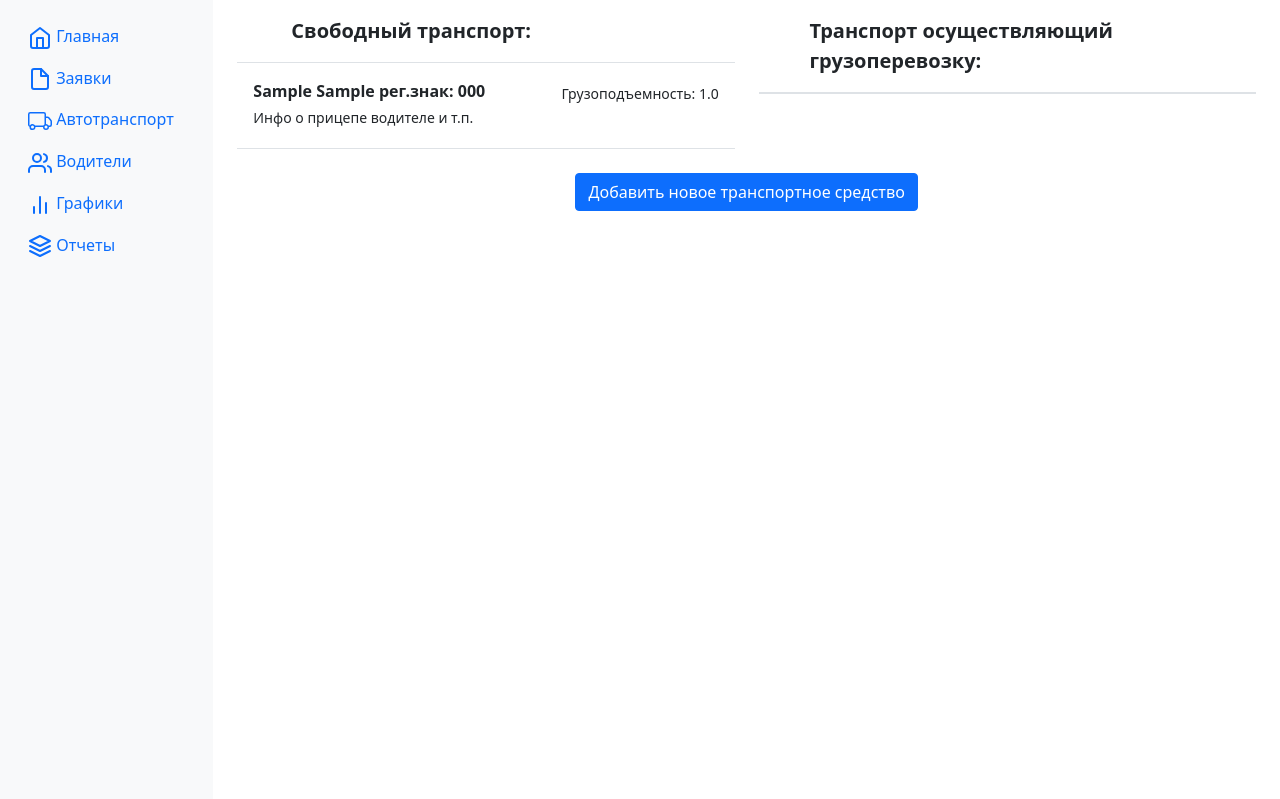
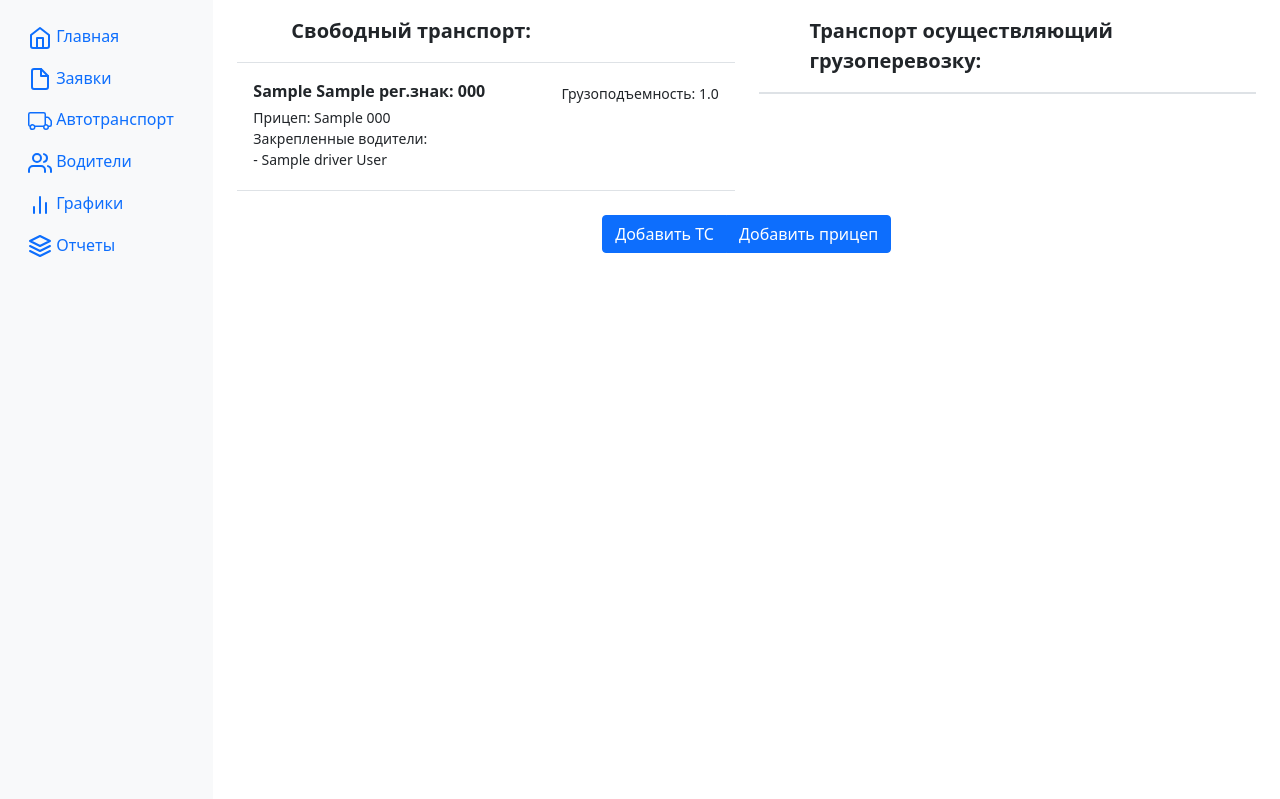
Before and after one commit to SergeySmirnov1993/Cargo_transportation, a Django app: page /transport in a window 1280 px wide. Shown: the part 58-857 px from the top of the page. Run offline with Django 4.2, Linux system fonts and the light colour scheme; a user stored in the database is signed in; tables that the repository leaves empty hold one stand-in row (values such as "Sample post"); some libraries are stand-ins or nearby versions.

Commit message:
Added logic for trailers and drivers

```diff
--- a/transportation/forms.py
+++ b/transportation/forms.py
@@ -32,11 +32,14 @@ class AdditionalOrder(forms.Form):
 
 
 class Transport(forms.Form):
+    trailer_choices = functions.get_trailer_choices
     brand = forms.CharField(label='Марка:', max_length=30)
     model = forms.CharField(label='Модель:', max_length=30)
     release_year = forms.IntegerField(label='Год выпуска:')
     reg_number = forms.CharField(label='Регистрационный знак:', max_length=10)
     carrying = forms.FloatField(label='Грузоподъемность:')
+    trailer = forms.ChoiceField(label='Прицеп:', choices=trailer_choices, required=False)
+
 
 
 class Period(forms.Form):
@@ -46,14 +49,12 @@ class Period(forms.Form):
 
 
 class TruckTrailer(forms.Form):
-    transports_choices = functions.get_reg_num_choices()['all_rn_choices']
     brand = forms.CharField(label='Марка:', max_length=30)
     model = forms.CharField(label='Модель:', max_length=30)
     release_year = forms.IntegerField(label='Год выпуска:')
     reg_number = forms.CharField(label='Регистрационный знак:', max_length=10)
     trailer_type = forms.CharField(label='Тип прицепа:', max_length=30)
     carrying = forms.FloatField(label='Грузоподъемность:')
-    transport = forms.ChoiceField(label='Автомобиль:', choices=transports_choices, required=False)
     info = forms.CharField(label='Дополнительная информация', widget=forms.Textarea, required=False)
 
 
--- a/transportation/templates/base.html
+++ b/transportation/templates/base.html
@@ -85,7 +85,7 @@
                         </a>
                     </li>
                     <li class="nav-item">
-                        <a class="nav-link" href="#">
+                        <a class="nav-link" href="{% url 'drivers' %}">
                             <svg xmlns="http://www.w3.org/2000/svg" width="24" height="24" viewBox="0 0 24 24"
                                  fill="none" stroke="currentColor" stroke-width="2" stroke-linecap="round"
                                  stroke-linejoin="round" class="feather feather-users" aria-hidden="true">
--- a/transportation/templates/home_page.html
+++ b/transportation/templates/home_page.html
@@ -138,7 +138,7 @@
         <div class="row">
             <br>
             <img src="https://minsk.gov.by/images/org/8643/20220112-egr.jpg" class="img-fluid">
-            <p>Получение информаиции о субъекте хозяйствования из ЕГР Республики Беларусь:</p>
+            <p>Получение информаиции о субъекте хозяйствования из ЕГР Республикви Беларусь:</p>
         </div>
 
 
--- a/transportation/templates/transport.html
+++ b/transportation/templates/transport.html
@@ -1,4 +1,5 @@
 {%extends 'base.html'%}
+{% load crispy_forms_tags %}
 
 {% block title %}Freight transport{% endblock %}
 {% block body %}
@@ -18,7 +19,13 @@
           <small>Грузоподъемность: {{truck.carrying}}</small>
         </div>
         <div class="col-10 mb-1 small">
-          Инфо о прицепе водителе и т.п.
+            Прицеп: {% if truck.trailer%} {{truck.trailer.trailer_type}} {{truck.trailer.reg_number}} {% else %} без прицепа {% endif %}
+            <br>Закрепленные водители:<br>
+            {% for driver in truck.drivers.all%}
+                - {{driver.name}} {{driver.surname}}
+            {%endfor%}
+            <br>
+
         </div>
       </a>
       {% endfor %}
@@ -40,7 +47,11 @@
           <small>Грузоподъемность: {{truck.carrying}}</small>
         </div>
         <div class="col-10 mb-1 small">
-          Инфо о прицепе водителе и т.п.
+            Прицеп: {% if truck.trailer%} {{truck.trailer.trailer_type}} {{truck.trailer.reg_number}} {% else %} без прицепа {% endif %}
+            <br>Закрепленные водители:<br>
+            {% for driver in truck.drivers.all%}
+                - {{driver.name}} {{driver.surname}}<br>
+            {%endfor%}
         </div>
       </a>
       {% endfor %}
@@ -51,10 +62,42 @@
 
 <br>
 <div class="row justify-content-md-center">
-  <div class="col-md-auto ">
-    <a class="btn btn-primary" href="{% url 'add-transport' %}">Добавить новое транспортное средство</a>
+  <div class="container text-center">
+  <div class="btn-group">
+    <a class="btn btn-primary" href="{% url 'add-transport' %}">Добавить ТС</a>
+    <button type="button" class="btn btn-primary" data-bs-toggle="modal" data-bs-target="#AddTrailer"
+                data-bs-whatever="@mdo">Добавить прицеп
+    </button>
+  </div>
   </div>
 </div>
+
+
+<div class="modal fade" id="AddTrailer" tabindex="-1" aria-labelledby="TrailerLabel" aria-hidden="true">
+    <div class="modal-dialog">
+        <div class="modal-content">
+            <div class="modal-header">
+                <h5 class="modal-title" id="TrailerLabel">Введите данные:</h5>
+                <button type="button" class="btn-close" data-bs-dismiss="modal" aria-label="Close"></button>
+            </div>
+            <div class="modal-body">
+                <form method="post">
+                    {% csrf_token %}
+                   {{ form|crispy }}
+                    <div class="modal-footer">
+                        <button type="button" class="btn btn-secondary" data-bs-dismiss="modal">Вернуться</button>
+                        <button type="submit" class="btn btn-primary">Добавить</button>
+                    </div>
+                </form>
+            </div>
+        </div>
+    </div>
+</div>
+
+
+
+
+
 <br>
 <br>
 <br>
--- a/transportation/urls.py
+++ b/transportation/urls.py
@@ -7,6 +7,7 @@ urlpatterns = [
     path('', views.home_page, name='home-page'),
     path('orders', views.show_orders, name='orders'),
     path('transport', views.transport, name='transport'),
+    path('drivers', views.show_drivers, name='drivers'),
     path('reports', views.reports_dash, name='reports'),
     path('reports/<type>', views.reports_dash, name='reports'),
     path('add-order', views.add_order, name='add-order'),
--- a/transportation/views.py
+++ b/transportation/views.py
@@ -29,11 +29,39 @@ def show_orders(request):
 @login_required
 def transport(request):
     if request.method == 'GET':
+        trailer_form = forms.TruckTrailer()
         free_transport = functions.get_free_trucks()
         busy_transport = functions.get_busy_trucks()
         context = {'busy_transport': busy_transport,
-                   'free_transport': free_transport}
+                   'free_transport': free_transport,
+                   'form': trailer_form}
         return render(request, 'transport.html', context)
+
+    if request.method == 'POST':
+        form = forms.TruckTrailer(request.POST)
+        new_trailer = models.TruckTrailer()
+
+        if form.is_valid():
+            new_trailer.brand = form.cleaned_data['brand']
+            new_trailer.model = form.cleaned_data['model']
+            new_trailer.release_year = form.cleaned_data['release_year']
+            new_trailer.reg_number = form.cleaned_data['reg_number']
+            new_trailer.trailer_type = form.cleaned_data['trailer_type']
+            new_trailer.carrying = form.cleaned_data['carrying']
+            new_trailer.info = form.cleaned_data['info']
+            new_trailer.save()
+
+            return redirect('transport')
+
+
+@login_required
+def show_drivers(request):
+    context = {}
+    form = forms.Driver()
+    drivers = functions.get_all_drivers()
+    context['drivers'] = drivers
+    context['form'] = form
+    return render(request, 'drivers.html', context)
 
 
 @login_required
@@ -154,7 +182,8 @@ def add_additional_order(request, order_id):
         updated_order = functions.get_order(order_id)
         form = forms.AdditionalOrder(request.POST)
         if form.is_valid():
-            updated_order.transport = form.cleaned_data['reg_nam']
+            truck = functions.get_trucks_by_numbers([form.cleaned_data['reg_nam']])
+            updated_order.transport = truck[0]
             updated_order.save()
 
         return redirect('orders')
@@ -168,7 +197,7 @@ def edit_order(request, order_id):
 
         free_rn_choices = functions.get_reg_num_choices()['free_rn_choices']
         curr_truck_choice = ((order.transport.reg_number, order.transport.reg_number),) if order.transport else ''
-        choices = free_rn_choices + curr_truck_choice if order.transport.reg_number else free_rn_choices
+        choices = free_rn_choices + curr_truck_choice if order.transport else free_rn_choices
 
         drivers = functions.get_drivers_choices()
 
@@ -182,9 +211,11 @@ def edit_order(request, order_id):
         edit_form.fields['rates'].initial = order.rates
         edit_form.fields['tax'].initial = order.tax
         edit_form.fields['transport'].choices = choices
-        edit_form.fields['transport'].initial = order.transport.reg_number
-        edit_form.fields['driver'].choices = drivers
-        edit_form.fields['driver'].initial = f'{order.driver.name} {order.driver.surname}'
+        if order.transport:
+            edit_form.fields['transport'].initial = order.transport.reg_number
+        if order.driver:
+            edit_form.fields['driver'].choices = drivers
+            edit_form.fields['driver'].initial = f'{order.driver.name} {order.driver.surname}'
         edit_form.fields['loading_date'].initial = order.loading_date
         edit_form.fields['unloading_date'].initial = order.unloading_date
         edit_form.fields['duration'].initial = order.duration
@@ -200,13 +231,40 @@ def edit_order(request, order_id):
         form = forms.Order(request.POST)
 
         if form.is_valid():
+            updated_order.number = form.cleaned_data['number'] if form.cleaned_data['number'] else updated_order.id
+            updated_order.cargo = form.cleaned_data['cargo']
+            updated_order.weight = form.cleaned_data['weight']
+            updated_order.shipper = form.cleaned_data['shipper']
+            updated_order.consignee = form.cleaned_data['consignee']
             updated_order.load_place = form.cleaned_data['load_place']
             updated_order.unload_place = form.cleaned_data['unload_place']
-            updated_order.cargo = form.cleaned_data['cargo']
-            updated_order.weight = form.cleaned_data['weight']
-            updated_order.transport = form.cleaned_data['transport']
-            updated_order.rates = form.cleaned_data['rates']
-            updated_order.tax = form.cleaned_data['tax']
+
+            if form.cleaned_data['rates']:
+                updated_order.rates = form.cleaned_data['rates']
+            else:
+                data = functions.orders_calculations(updated_order.load_place, updated_order.unload_place)
+                updated_order.rates = data[0]
+                updated_order.duration = data[1]
+
+            if form.cleaned_data['duration']:
+                updated_order.duration = form.cleaned_data['duration']
+
+            updated_order.tax = form.cleaned_data['tax'] if form.cleaned_data['tax'] else False
+
+            if form.cleaned_data['transport']:
+                truck = functions.get_trucks_by_numbers([form.cleaned_data['transport']])
+                updated_order.transport = truck[0]
+            else:
+                updated_order.transport = None
+
+            if form.cleaned_data['driver']:
+                driver_data = form.cleaned_data['driver'].split()
+                name, surname = driver_data[0], driver_data[1]
+                updated_order.driver = functions.get_driver_by_name(name, surname)
+            else:
+                updated_order.driver = None
+
+            updated_order.info = form.cleaned_data['info'] if form.cleaned_data['info'] else ''
             updated_order.save()
 
             return redirect('orders')
@@ -246,6 +304,11 @@ def add_transport(request):
             new_transport.release_year = form.cleaned_data['release_year']
             new_transport.reg_number = form.cleaned_data['reg_number']
             new_transport.carrying = form.cleaned_data['carrying']
+            if form.cleaned_data['trailer']:
+                trailer = functions.get_trailer_by_number(form.cleaned_data['trailer'])
+                new_transport.trailer = trailer
+            else:
+                new_transport.trailer = None
             new_transport.save()
 
             return redirect('transport')
@@ -254,11 +317,20 @@ def add_transport(request):
 @login_required
 def edit_transport(request, truck_id):
     if request.method == 'GET':
+        choices = functions.get_trailer_choices()
         truck = functions.get_truck(truck_id)
-        edit_form = forms.Transport(initial={'reg_number': truck.reg_number,
-                                             'brand': truck.brand,
-                                             'model': truck.model,
-                                             'carrying': truck.carrying})
+        edit_form = forms.Transport()
+        edit_form.fields['brand'].initial = truck.brand
+        edit_form.fields['model'].initial = truck.model
+        edit_form.fields['release_year'].initial = truck.release_year
+        edit_form.fields['reg_number'].initial = truck.reg_number
+        edit_form.fields['carrying'].initial = truck.carrying
+
+        if truck.trailer:
+            current_choice = ((truck.trailer.reg_number, truck.trailer.reg_number),)
+            edit_form.fields['trailer'].choices = choices + current_choice
+            edit_form.fields['trailer'].initial = truck.trailer.reg_number
+
         context = {'form': edit_form, 'action': 'edit', 'truck_id': truck.id}
         return render(request, 'add_transport.html', context)
 
@@ -267,10 +339,14 @@ def edit_transport(request, truck_id):
         form = forms.Transport(request.POST)
 
         if form.is_valid():
-            updated_truck.reg_number = form.cleaned_data['reg_number']
             updated_truck.brand = form.cleaned_data['brand']
             updated_truck.model = form.cleaned_data['model']
+            updated_truck.release_year = form.cleaned_data['release_year']
+            updated_truck.reg_number = form.cleaned_data['reg_number']
             updated_truck.carrying = form.cleaned_data['carrying']
+            if form.cleaned_data['trailer']:
+                trailer = functions.get_trailer_by_number(form.cleaned_data['trailer'])
+                updated_truck.trailer = trailer
             updated_truck.save()
 
             return redirect('transport')
```
Also changed, not shown: transportation/bl/functions.py (+16 -4 lines), transportation/templates/drivers.html (added, +43 -0 lines).
